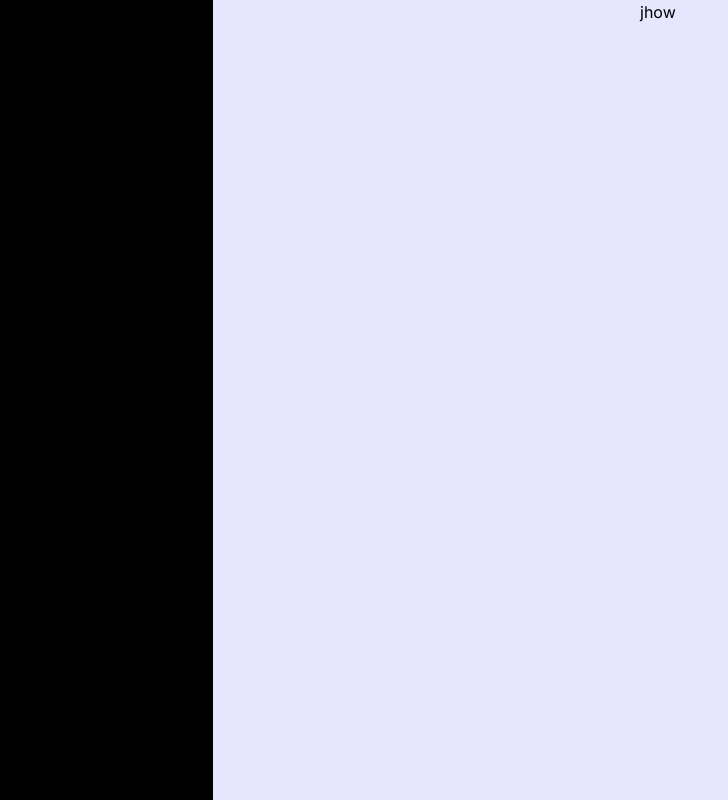
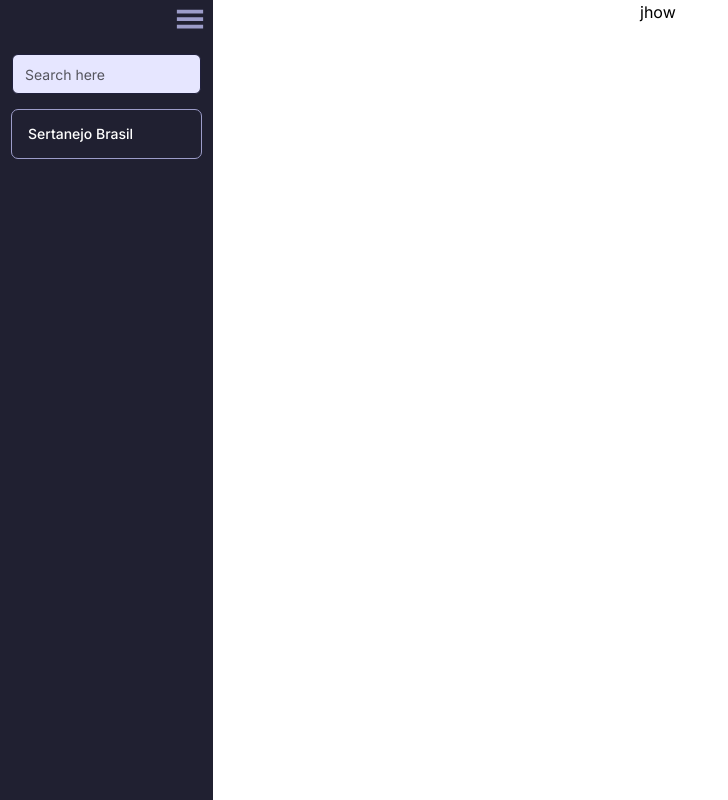
Before and after one commit to JonathanFerreirar/browser-radio, a Next.js app: page / in a window 1280 px wide. Shown: the whole page, without its empty margins (0-728 px from the left). Built offline with nearby package versions, Linux system fonts and the light colour scheme.

Commit message:
feat: sparkles: create left side and basic component

```diff
--- a/package.json
+++ b/package.json
@@ -22,6 +22,7 @@
     "test:commit": "jest --detectOpenHandles --runInBand"
   },
   "dependencies": {
+    "@radix-ui/react-slot": "^1.1.0",
     "class-variance-authority": "^0.7.0",
     "clsx": "^2.1.1",
     "lucide-react": "^0.396.0",
--- a/src/app/layout.tsx
+++ b/src/app/layout.tsx
@@ -3,6 +3,7 @@ import './globals.css'
 import type { Metadata } from 'next'
 import { Inter } from 'next/font/google'
 
+import LeftSide from '@/layout/leftSide'
 import { cn } from '@/lib/utils'
 
 const inter = Inter({ subsets: ['latin'] })
@@ -22,10 +23,10 @@ const RootLayout = ({
       <body className={inter.className}>
         <main
           className={cn(
-            'grid grid-cols-2 grid-rows-1 min-h-screen min-w-screen',
+            'grid grid-cols-2 grid-rows-1 min-h-screen min-w-screen bg-white',
           )}
         >
-          <div className="h-screen w-1/3 bg-black"> jonathan</div>
+          <LeftSide />
           {children}
         </main>
       </body>
--- a/src/app/page.tsx
+++ b/src/app/page.tsx
@@ -1,5 +1,4 @@
 import React from 'react'
-import Image from 'next/image'
 
 type Home = {
   children: React.ReactNode
--- /dev/null
+++ b/src/components/search/index.ts
@@ -0,0 +1 @@
+export * from './search'
--- /dev/null
+++ b/src/components/search/search.tsx
@@ -0,0 +1,17 @@
+import React from 'react'
+
+import { Input, InputProps } from '@/primitive/ui/input'
+
+type SearchProps = InputProps
+
+const Search = ({ ...props }: SearchProps) => {
+  return (
+    <Input
+      {...props}
+      placeholder={props.placeholder}
+      className={props.className}
+    />
+  )
+}
+
+export default Search
--- /dev/null
+++ b/src/components/station/index.ts
@@ -0,0 +1 @@
+export * from './station'
--- /dev/null
+++ b/src/components/station/station.tsx
@@ -0,0 +1,24 @@
+import React from 'react'
+
+import { Icons } from '@/app/icons'
+import { Button } from '@/primitive/ui/button'
+
+type StationProps = {
+  title: string
+  isCheck?: boolean
+}
+
+const Station = ({ title, isCheck }: StationProps) => {
+  return (
+    <div className="relative h-auto">
+      <Button className="w-full justify-start p-4 py-6 outline outline-1 outline-secondary hover:outline-[3px]">
+        {title}
+      </Button>
+      {isCheck && (
+        <Icons.check className="absolute bottom-1/2 right-3 translate-y-1/2 text-white" />
+      )}
+    </div>
+  )
+}
+
+export default Station
--- /dev/null
+++ b/src/layout/leftSide.tsx
@@ -0,0 +1,23 @@
+import React from 'react'
+
+import { Icons } from '@/app/icons'
+import Search from '@/components/search/search'
+import Station from '@/components/station/station'
+
+const LeftSide = () => {
+  return (
+    <div className="relative h-screen w-1/3 space-y-4 bg-primary">
+      <div className="flex w-full items-end justify-end px-2 py-1">
+        <Icons.burgue size={30} className="text-secondary" />
+      </div>
+      <div className="px-3">
+        <Search placeholder="Search here" />
+      </div>
+      <div className="px-3">
+        <Station title="Sertanejo Brasil" />
+      </div>
+    </div>
+  )
+}
+
+export default LeftSide
--- /dev/null
+++ b/src/primitive/ui/button.tsx
@@ -0,0 +1,55 @@
+import * as React from 'react'
+import { Slot } from '@radix-ui/react-slot'
+import { type VariantProps, cva } from 'class-variance-authority'
+
+import { cn } from '@/lib/utils'
+
+const buttonVariants = cva(
+  'inline-flex items-center justify-center whitespace-nowrap rounded-md text-sm font-medium ring-offset-background transition-colors focus-visible:outline-none focus-visible:ring-2 focus-visible:ring-ring focus-visible:ring-offset-2 disabled:pointer-events-none disabled:opacity-50',
+  {
+    variants: {
+      variant: {
+        default: 'bg-primary text-primary-foreground hover:bg-primary/90',
+        destructive:
+          'bg-destructive text-destructive-foreground hover:bg-destructive/90',
+        outline:
+          'border border-input bg-background hover:bg-accent hover:text-accent-foreground',
+        secondary:
+          'bg-secondary text-secondary-foreground hover:bg-secondary/80',
+        ghost: 'hover:bg-accent hover:text-accent-foreground',
+        link: 'text-primary underline-offset-4 hover:underline',
+      },
+      size: {
+        default: 'h-10 px-4 py-2',
+        sm: 'h-9 rounded-md px-3',
+        lg: 'h-11 rounded-md px-8',
+        icon: 'size-10',
+      },
+    },
+    defaultVariants: {
+      variant: 'default',
+      size: 'default',
+    },
+  },
+)
+
+export type ButtonProps = {
+  asChild?: boolean
+} & React.ButtonHTMLAttributes<HTMLButtonElement> &
+  VariantProps<typeof buttonVariants>
+
+const Button = React.forwardRef<HTMLButtonElement, ButtonProps>(
+  ({ className, variant, size, asChild = false, ...props }, ref) => {
+    const Comp = asChild ? Slot : 'button'
+    return (
+      <Comp
+        className={cn(buttonVariants({ variant, size, className }))}
+        ref={ref}
+        {...props}
+      />
+    )
+  },
+)
+Button.displayName = 'Button'
+
+export { Button, buttonVariants }
--- /dev/null
+++ b/src/primitive/ui/input.tsx
@@ -0,0 +1,24 @@
+import * as React from 'react'
+
+import { cn } from '@/lib/utils'
+
+export type InputProps = React.InputHTMLAttributes<HTMLInputElement>
+
+const Input = React.forwardRef<HTMLInputElement, InputProps>(
+  ({ className, type, ...props }, ref) => {
+    return (
+      <input
+        type={type}
+        className={cn(
+          'flex h-10 w-full rounded-md border border-input bg-background px-3 py-2 text-sm ring-offset-background file:border-0 file:bg-transparent file:text-sm file:font-medium placeholder:text-muted-foreground focus-visible:outline-none focus-visible:ring-2 focus-visible:ring-ring focus-visible:ring-offset-2 disabled:cursor-not-allowed disabled:opacity-50',
+          className,
+        )}
+        ref={ref}
+        {...props}
+      />
+    )
+  },
+)
+Input.displayName = 'Input'
+
+export { Input }
```
Also changed, not shown: .eslintrc.json, 1 other file (tests, documents, lock files or other folders).
